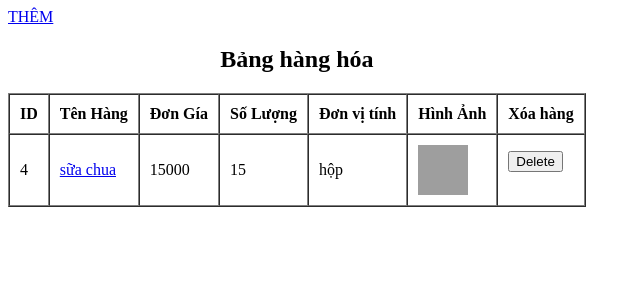
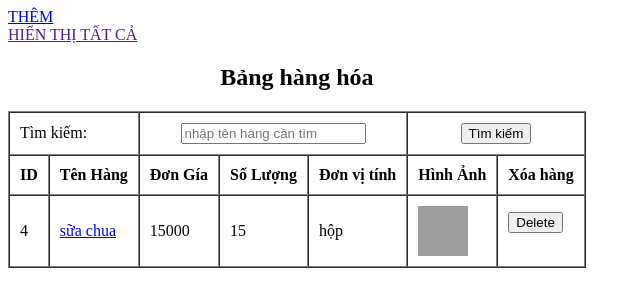
Before and after one commit to tuvan201/Database_hanghoa_PHP, a PHP site: page / in a window 1280 px wide. Shown: the top 307 px of the page, without its empty margins (0-641 px from the left). Run offline with PHP 8.4, Linux system fonts and the light colour scheme; data comes from the database, SQL or seed files in the repository; grey boxes are pictures that could not be loaded.

Commit message:
Add files via upload

```diff
--- a/index.php
+++ b/index.php
@@ -1,12 +1,29 @@
 <?php
 include"import.php";
-$sql_query="SELECT * FROM hanghoa";
-$result=mysqli_query($conn,$sql_query);
-//kiểm tra dữ liệu
+$tenhang="";
 ?>
 <a href="insert_Item.php">THÊM</a>
+<a href=""><br>HIỂN THỊ TẤT CẢ</a>
+<?php
+if(isset($_POST["submit_sreach"]) and !empty($_POST["sreach_item"]))
+{
+$tenhang=$_POST["sreach_item"];
+$sql_query="SELECT * FROM hanghoa WHERE Tenhang='$tenhang'";
+$result=mysqli_query($conn,$sql_query);
+}
+else{
+    $sql_query="SELECT * FROM hanghoa";
+    $result=mysqli_query($conn,$sql_query);
+}?>
 <table border="1px" cellpadding="10" cellspacing="0">
     <caption><h2>Bảng hàng hóa</h2></caption>
+    <tr>
+        <form action="" method="post">
+        <td colspan="2">Tìm kiếm:</td>
+        <th colspan="3"><input type="text" name="sreach_item" id="" placeholder="nhập tên hàng cần tìm" value="<?php echo $tenhang; ?>"></th>
+        <th colspan="2"><input type="submit" name="submit_sreach" value="Tìm kiếm"></th>
+        </form>
+    </tr>
     <tr>
         <th>ID</th>
         <th>Tên Hàng</th>
@@ -16,7 +33,7 @@ $result=mysqli_query($conn,$sql_query);
         <th>Hình Ảnh</th>
         <th>Xóa hàng</th>
     </tr>
-<?php
+    <?php
 if(mysqli_num_rows($result)>0)
 {
     while($row=mysqli_fetch_array($result))//trả về 1 dòng của kết quả trả về từ biến $result bằng dạng mảng
@@ -42,11 +59,12 @@ if(mysqli_num_rows($result)>0)
         </form></td>
         </tr>
     <?php }
-}
-else
-{
-    echo "Bảng hàng hóa hiện chưa có dữ liệu";
-}
+    }
+    elseif(mysqli_num_rows($result)==0 and !empty($tenhang))
+    {echo "Không có mặt hàng mà bạn đang tìm kiếm";}
+    else
+    {echo "Bảng hàng hóa hiện chưa có dữ liệu";}
+
 mysqli_close($conn);
 // echo "<pre>";
 // var_dump($row);
```
